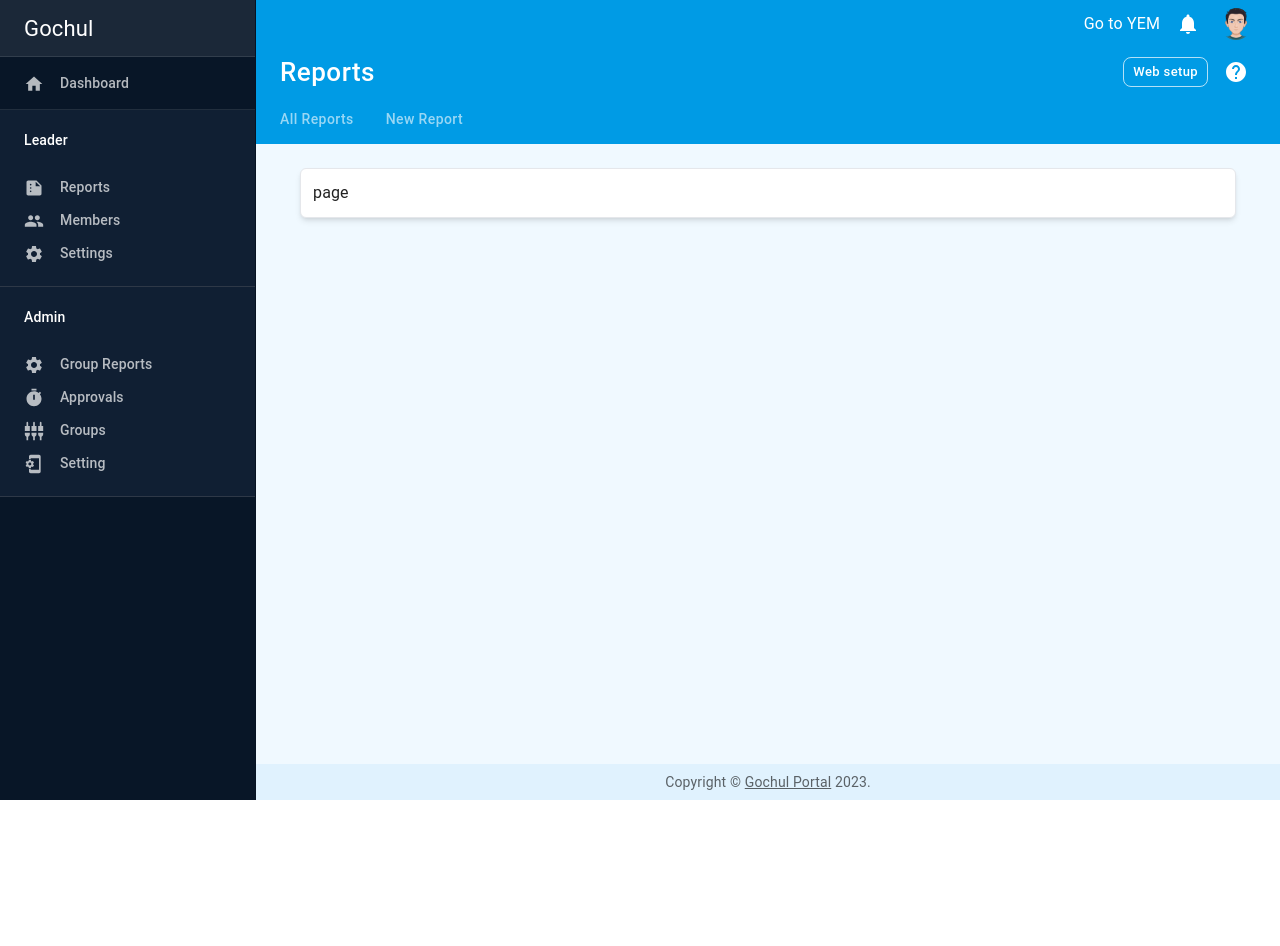
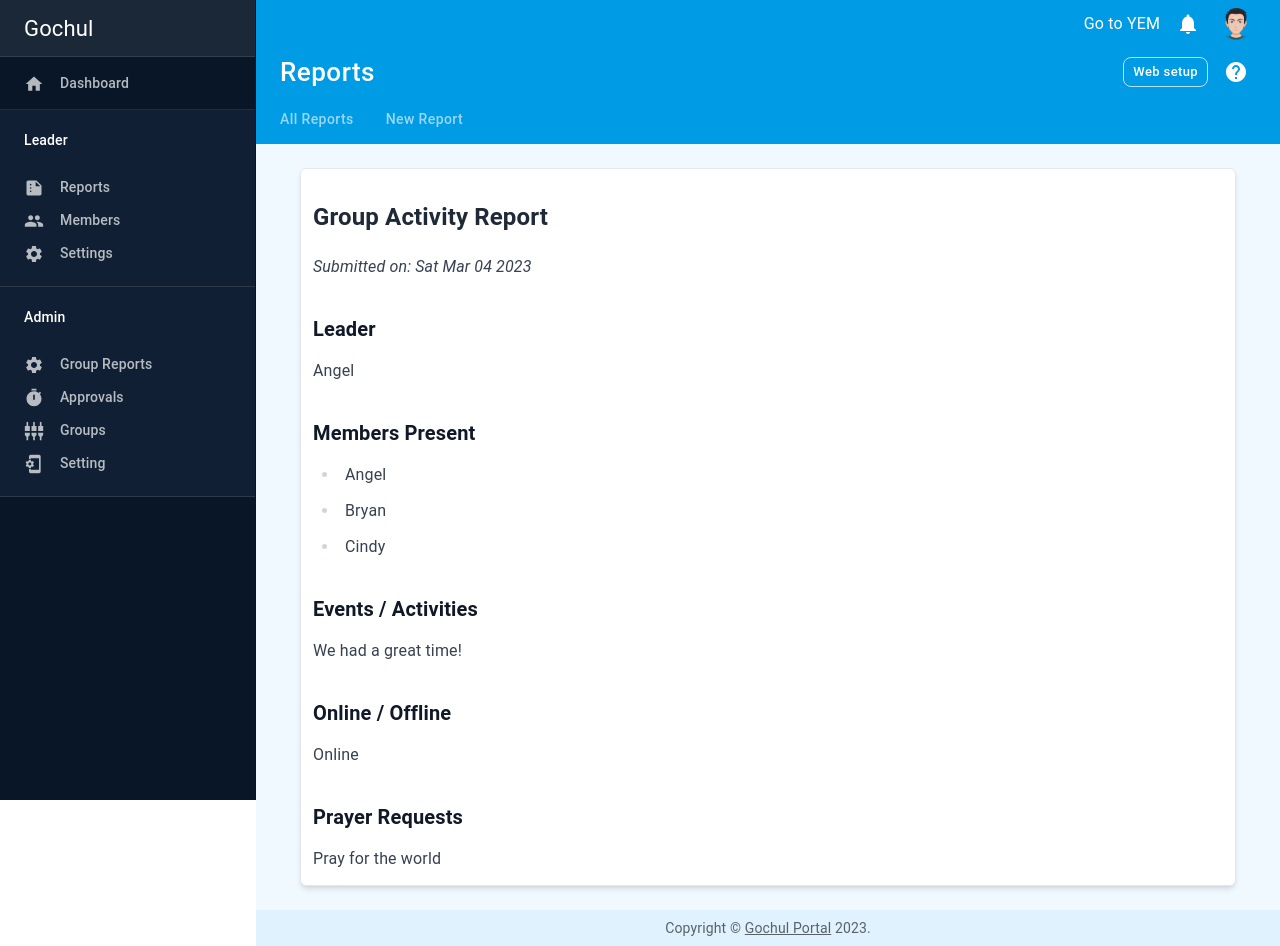
Before and after one commit to untilhamza/gochul, a Next.js app: page /reports/1 in a window 1280 px wide. Before the commit the page ends 800 px from the top, so only its background shows below. Built offline with nearby package versions, Linux system fonts and the light colour scheme.

Commit message:
add sample report data on report view page

```diff
--- a/src/app/reports/[id]/page.tsx
+++ b/src/app/reports/[id]/page.tsx
@@ -1,7 +1,38 @@
 import React from "react";
+import ReportView from "./ReportView";
+import { REPORTS } from "@/app/shared/data/reports.data";
+import { Report } from "@/app/shared/interfaces/reports.interfaces";
+
+const SAMPLE_REPORT_DATA: Report = {
+  id: "1",
+  submissionDate: new Date(),
+  leader: {
+    id: "1",
+    name: "Angel",
+  },
+  membersPresent: [
+    {
+      id: "1",
+      name: "Angel",
+    },
+    {
+      id: "2",
+      name: "Bryan",
+    },
+    {
+      id: "3",
+      name: "Cindy",
+    },
+  ],
+  eventsActivities: "We had a great time!",
+  online: true,
+  prayerRequests: "Pray for the world",
+};
 
 const page = () => {
-  return <div>page</div>;
+  // const { id } = useParams<{ id: string }>();
+  //TODO: choose the correct report from the list of reports
+  return <ReportView reportData={SAMPLE_REPORT_DATA} />;
 };
 
 export default page;
```
